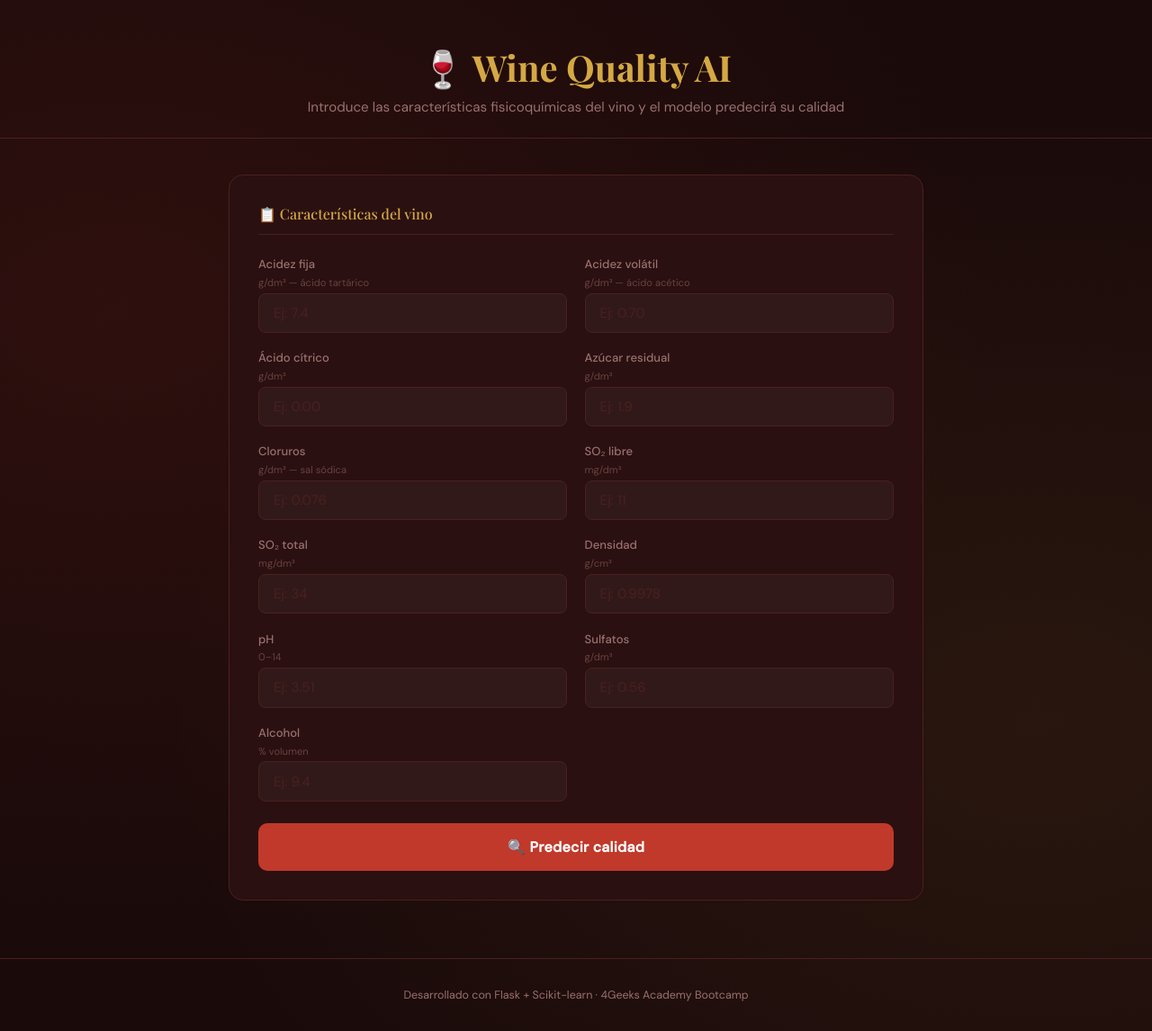
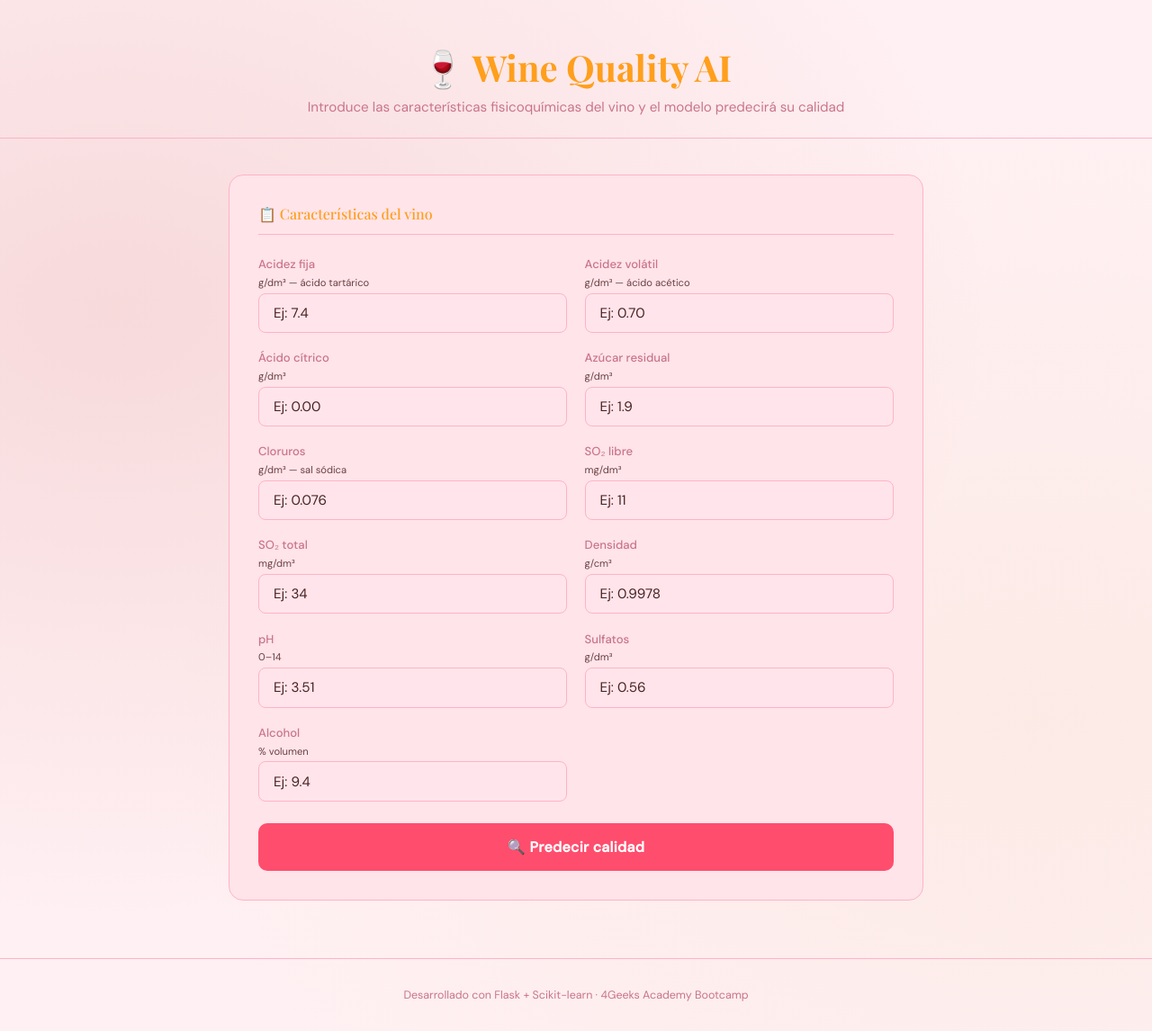
Before and after one commit to 4GeeksAcademy/correaliesel138-a11y-intro-ml, a Flask app: page / in a window 1280 px wide. Shown: the whole page at 90% size. Run offline with Flask 3, Linux system fonts and the light colour scheme; parts of the project's set-up code (start-up, migrations or seed data) failed here and were passed over.

Commit message:
terminado flask

```diff
--- a/src/flask_wine/templates/index.html
+++ b/src/flask_wine/templates/index.html
@@ -7,16 +7,17 @@
   <link href="https://fonts.googleapis.com/css2?family=Playfair+Display:wght@500;700&family=DM+Sans:wght@300;400;500&display=swap" rel="stylesheet">
   <style>
     :root {
-      --bg:      #1a0a0a;
-      --card:    #2a1010;
-      --border:  #4a2020;
-      --wine:    #c0392b;
-      --gold:    #d4a843;
-      --text:    #f0e6e6;
-      --muted:   #9a7070;
-      --success: #27ae60;
-      --warning: #f39c12;
-      --danger:  #c0392b;
+
+      --bg:      #fff0f3;
+      --card:    #ffe4ea;
+      --border:  #ffb3c6;
+      --wine:    #ff4d6d;
+      --gold:    #ff9f1c;
+      --text:    #3d0014;
+      --muted:   #c9748a;
+      --success: #2dc653;
+      --warning: #ffb703;
+      --danger:  #e63946;
     }
 
     * { margin: 0; padding: 0; box-sizing: border-box; }
```
Also changed, not shown: src/flask_wine/13d_ds_pt-22_ENTREGADO_19_04_26_FLASK_app.py (renamed from src/flask_wine/app.py), src/flask_wine/src/flask_wine/app.py (added).
